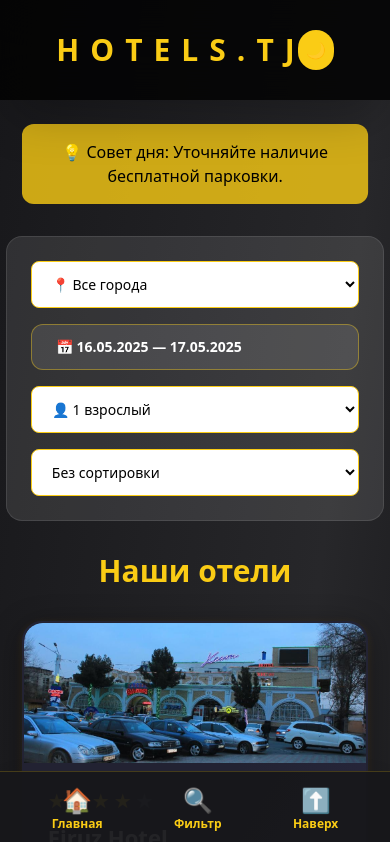
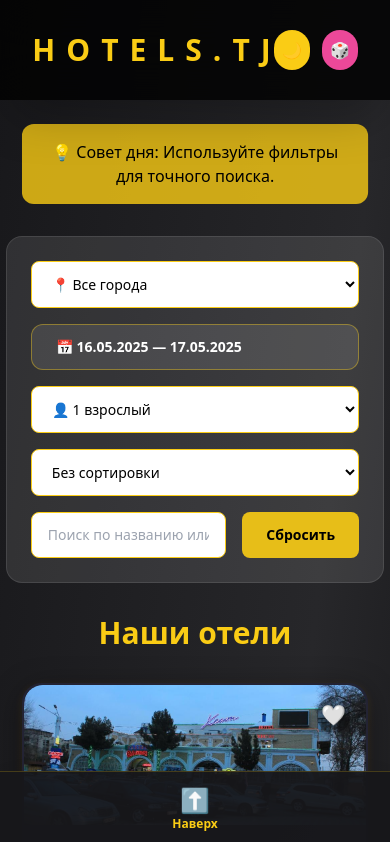
Before and after one commit to sharky21222/hotels.tj, a React (Create React App) app: page / in a window 390 px wide. Shown: the top 842 px of the page. Built offline with nearby package versions, Linux system fonts and the light colour scheme.

Commit message:
feat: залит весь проект

```diff
--- a/src/App.js
+++ b/src/App.js
@@ -3,7 +3,7 @@ import 'react-date-range/dist/styles.css';
 import 'react-date-range/dist/theme/default.css';
 
 import React, { useState, useMemo, useEffect, useRef } from 'react';
-import { Routes, Route, Link } from 'react-router-dom';
+import { Routes, Route, Link, useNavigate } from 'react-router-dom';
 import { motion, AnimatePresence } from 'framer-motion';
 import { DateRange } from 'react-date-range';
 import { ru } from 'date-fns/locale';
@@ -12,11 +12,11 @@ import { hotels } from './data/hotels';
 import HotelDetail from './pages/HotelDetail';
 import './index.css';
 
-// Константы
 const title = 'HOTELS.TJ'.split('');
 const cities = ['Душанбе', 'Пенджикент'];
 const sortVariants = [
   { value: '', label: 'Без сортировки' },
+  { value: 'fav', label: 'Сначала любимые' },
   { value: 'price-asc', label: 'По цене (дешевле)' },
   { value: 'price-desc', label: 'По цене (дороже)' },
   { value: 'stars', label: 'По рейтингу' },
@@ -26,33 +26,27 @@ const tips = [
   'Бронируйте заранее и экономьте.',
   'Обратите внимание на удобства Wi-Fi.',
   'Используйте фильтры для точного поиска.',
-  'Для экономии выбирайте будние дни.',
-  'Уточняйте наличие бесплатной парковки.',
-  'Обращайте внимание на рейтинг отеля.',
-  'Больше гостей — выгоднее бронирование.',
+  'Секрет: ищите отели с подарками для гостей!',
 ];
 
 export default function App() {
-  // ================== Тема ==================
+  // Тема
   const [theme, setTheme] = useState(() => {
     const stored = localStorage.getItem('theme');
     return stored || (window.matchMedia('(prefers-color-scheme: dark)').matches ? 'dark' : 'light');
   });
   useEffect(() => {
-    if (theme === 'dark') {
-      document.documentElement.classList.add('dark');
-    } else {
-      document.documentElement.classList.remove('dark');
-    }
+    if (theme === 'dark') document.documentElement.classList.add('dark');
+    else document.documentElement.classList.remove('dark');
     localStorage.setItem('theme', theme);
   }, [theme]);
 
-  // ================== Даты ==================
+  // Даты
   const today = new Date();
   const tomorrow = new Date(today);
   tomorrow.setDate(today.getDate() + 1);
 
-  // ================== Состояния фильтров ==================
+  // Состояния
   const [dateRange, setDateRange] = useState([{ startDate: today, endDate: tomorrow, key: 'selection' }]);
   const [showCalendar, setShowCalendar] = useState(false);
   const [city, setCity] = useState('');
@@ -70,35 +64,41 @@ export default function App() {
   const [tip, setTip] = useState('');
   const [showCopied, setShowCopied] = useState(false);
 
-  // ================== Инициализация ==================
+  // Новое: Избранное
+  const [favs, setFavs] = useState(() => {
+    try {
+      return JSON.parse(localStorage.getItem('favs_hotels') || '[]');
+    } catch { return []; }
+  });
+  useEffect(() => { localStorage.setItem('favs_hotels', JSON.stringify(favs)); }, [favs]);
+
+  // Новое: Поиск
+  const [search, setSearch] = useState('');
+  const searchRef = useRef();
+
+  // Инициализация
   useEffect(() => {
-    setTimeout(() => setLoading(false), 700);
+    setTimeout(() => setLoading(false), 600);
     setTip(tips[Math.floor(Math.random() * tips.length)]);
   }, []);
 
-  // ================== Скролл кнопка наверх ==================
+  // Скролл
   useEffect(() => {
     const onScroll = () => setScrollUp(window.scrollY > 420);
     window.addEventListener('scroll', onScroll);
     return () => window.removeEventListener('scroll', onScroll);
   }, []);
 
-  // ================== Pull-to-refresh для мобилок ==================
+  // Pull-to-refresh
   const touchStart = useRef(0);
   const touchMove = useRef(0);
   useEffect(() => {
-    function onStart(e) {
-      if (window.scrollY === 0) touchStart.current = e.touches[0].clientY;
-    }
+    function onStart(e) { if (window.scrollY === 0) touchStart.current = e.touches[0].clientY; }
     function onMove(e) {
       touchMove.current = e.touches[0].clientY;
-      if (touchMove.current - touchStart.current > 70 && window.scrollY === 0) {
-        setShowRefresh(true);
+      if (touchMove.current - touchStart.current > 70 && window.scrollY === 0) setShowRefresh(true);
     }
-    }
-    function onEnd() {
-      setShowRefresh(false);
-    }
+    function onEnd() { setShowRefresh(false); }
     window.addEventListener('touchstart', onStart, { passive: true });
     window.addEventListener('touchmove', onMove, { passive: true });
     window.addEventListener('touchend', onEnd);
@@ -109,25 +109,19 @@ export default function App() {
     };
   }, []);
 
-  // ================== Сброс фильтров ==================
+  // Сброс фильтров
   const resetFilters = () => {
-    setCity('');
-    setMinPrice('');
-    setMaxPrice('');
-    setOnlyWifi(false);
-    setOnlyBreakfast(false);
-    setStars('');
-    setSort('');
+    setCity(''); setMinPrice(''); setMaxPrice(''); setOnlyWifi(false); setOnlyBreakfast(false); setStars(''); setSort('');
   };
 
-  // ================== Количество ночей ==================
+  // Количество ночей
   const nights = useMemo(() => {
     const { startDate, endDate } = dateRange[0];
     const diff = (endDate - startDate) / (1000 * 60 * 60 * 24);
     return diff > 0 ? diff : 1;
   }, [dateRange]);
 
-  // ================== Фильтрация ==================
+  // Фильтрация и поиск
   const filteredHotels = useMemo(() => {
     let data = hotels.filter(h =>
       (!city || h.city === city) &&
@@ -137,25 +131,50 @@ export default function App() {
       (!onlyBreakfast || h.breakfast) &&
       (!stars || h.stars === +stars)
     );
+    if (search.trim()) {
+      const q = search.trim().toLowerCase();
+      data = data.filter(h =>
+        h.name.toLowerCase().includes(q) ||
+        h.description.toLowerCase().includes(q)
+      );
+    }
+    if (sort === 'fav') data = [...data].sort((a, b) => (favs.includes(b.id) ? 1 : 0) - (favs.includes(a.id) ? 1 : 0));
     if (sort === 'price-asc') data.sort((a, b) => a.price - b.price);
     if (sort === 'price-desc') data.sort((a, b) => b.price - a.price);
     if (sort === 'stars') data.sort((a, b) => (b.stars || 0) - (a.stars || 0));
     return data;
-  }, [city, minPrice, maxPrice, onlyWifi, onlyBreakfast, stars, sort]);
+  }, [city, minPrice, maxPrice, onlyWifi, onlyBreakfast, stars, sort, search, favs]);
 
-  // ================== Формат даты ==================
+  // Формат даты
   const fmt = d => d.toLocaleDateString('ru-RU', { day: '2-digit', month: '2-digit', year: 'numeric' });
   const dateDisplay = `${fmt(dateRange[0].startDate)} — ${fmt(dateRange[0].endDate)}`;
 
-  // ================== Копирование ==================
+  // Копирование
   function handleCopy(txt) {
     navigator.clipboard.writeText(txt);
     setShowCopied(true);
     setTimeout(() => setShowCopied(false), 1300);
   }
 
-  // ================== Баннер-акция для 3+ ночей ==================
+  // Быстрая навигация
+  const navigate = useNavigate();
+  function goToRandomHotel() {
+    const ids = filteredHotels.map(h => h.id);
+    if (ids.length === 0) return;
+    const randId = ids[Math.floor(Math.random() * ids.length)];
+    navigate(`/hotel/${randId}`);
+  }
+
+  // Секретное предложение
+  const showSecret = city === "Душанбе";
+
+  // Баннер-акция
   const showLongStay = nights >= 3;
+
+  // Добавить/убрать из избранного
+  function toggleFav(id) {
+    setFavs(favs.includes(id) ? favs.filter(x => x !== id) : [...favs, id]);
+  }
 
   return (
     <div className={`min-h-screen font-sans relative pb-24 transition-colors duration-500 ${
@@ -181,6 +200,7 @@ export default function App() {
               </motion.span>
             ))}
           </Link>
+          <div className="flex items-center gap-3">
             <button
               onClick={() => setTheme(prev => prev === 'light' ? 'dark' : 'light')}
               className="p-2 bg-yellow-400 rounded-full shadow hover:scale-110 transition"
@@ -188,6 +208,12 @@ export default function App() {
             >
               {theme === 'dark' ? '☀️' : '🌙'}
             </button>
+            <button
+              onClick={goToRandomHotel}
+              className="p-2 bg-pink-500 text-white rounded-full shadow hover:bg-pink-400 transition font-bold"
+              title="Случайный отель"
+            >🎲</button>
+          </div>
         </div>
       </header>
 
@@ -208,6 +234,20 @@ export default function App() {
             className="fixed top-[90px] left-1/2 -translate-x-1/2 z-[1200] bg-gradient-to-r from-pink-500 via-yellow-400 to-pink-400 text-black font-bold px-6 py-3 rounded-2xl shadow-2xl border-2 border-yellow-300 animate-bounce text-base"
           >
             🎁 Скидка 10% за бронь от 3 ночей!
+          </motion.div>
+        )}
+      </AnimatePresence>
+
+      {/* Секретное предложение */}
+      <AnimatePresence>
+        {showSecret && (
+          <motion.div
+            initial={{ opacity: 0, y: -30 }}
+            animate={{ opacity: 1, y: 0 }}
+            exit={{ opacity: 0, y: -30 }}
+            className="fixed top-[145px] left-1/2 -translate-x-1/2 z-[1200] bg-black/90 text-yellow-400 px-7 py-2 rounded-xl shadow-2xl font-bold animate-pulse border border-yellow-400"
+          >
+            🏆 Секретное предложение для Душанбе: бесплатный апгрейд номера!
           </motion.div>
         )}
       </AnimatePresence>
@@ -271,17 +311,11 @@ export default function App() {
                 animate={{ opacity: 1, y: 0 }}
                 transition={{ duration: 0.4 }}
               >
-                <select
-                  value={city}
-                  onChange={e => setCity(e.target.value)}
+                <select value={city} onChange={e => setCity(e.target.value)}
                   className="bg-white text-black dark:bg-zinc-700 dark:text-white rounded-lg px-4 py-3 md:px-6 md:py-4 border border-yellow-400 hover:bg-yellow-300 transition w-full sm:w-auto text-sm md:text-base"
                 >
                   <option value="">📍 Все города</option>
-                  {cities.map(c => (
-                    <option key={c} value={c}>
-                      📍 {c}
-                    </option>
-                  ))}
+                  {cities.map(c => <option key={c} value={c}>📍 {c}</option>)}
                 </select>
                 <button
                   onClick={() => setShowCalendar(true)}
@@ -313,17 +347,24 @@ export default function App() {
                     </option>
                   ))}
                 </select>
-                {/* Фильтр убираем на мобилке, так как внизу есть! */}
+                {/* Быстрый поиск */}
+                <input
+                  ref={searchRef}
+                  value={search}
+                  onChange={e => setSearch(e.target.value)}
+                  placeholder="Поиск по названию или описанию..."
+                  className="flex-1 min-w-[150px] max-w-xs rounded-lg px-4 py-3 border border-yellow-400 dark:bg-zinc-700 dark:text-white bg-white text-black text-sm md:text-base"
+                />
                 <button
-                  onClick={() => setFilterOpen(true)}
-                  className="xl:hidden ml-auto bg-yellow-400/90 hover:bg-yellow-300 text-black rounded-lg font-bold px-6 py-3 md:px-8 md:py-4 transition text-sm md:text-base hidden sm:inline-block"
+                  onClick={resetFilters}
+                  className="ml-auto bg-yellow-400/90 hover:bg-yellow-300 text-black rounded-lg font-bold px-6 py-3 md:px-8 md:py-4 transition text-sm md:text-base"
                 >
-                  Фильтры
+                  Сбросить
                 </button>
               </motion.div>
 
               <div className="max-w-7xl mx-auto grid grid-cols-1 xl:grid-cols-[320px_1fr] gap-8 px-4 md:px-8 xl:px-0">
-                {/* Sidebar */}
+                {/* Sidebar (можно убрать если не надо, но пусть будет для стиля) */}
                 <aside className="hidden xl:block sticky top-32 self-start">
                   <div className="bg-white/10 dark:bg-zinc-800 border border-white/10 p-8 rounded-2xl shadow-2xl">
                     <h3 className="text-2xl font-bold text-yellow-400 mb-5">Фильтры</h3>
@@ -378,104 +419,8 @@ export default function App() {
                       />
                       Завтрак
                     </label>
-                    <button
-                      onClick={resetFilters}
-                      className="w-full bg-yellow-400 text-black py-3 rounded-xl font-semibold shadow hover:bg-yellow-300 transition text-base"
-                    >
-                      Сбросить
-                    </button>
                   </div>
                 </aside>
-
-                {/* Mobile Drawer */}
-                <AnimatePresence>
-                  {filterOpen && (
-                    <>
-                      <motion.div
-                        initial={{ opacity: 0 }}
-                        animate={{ opacity: 0.5 }}
-                        exit={{ opacity: 0 }}
-                        onClick={() => setFilterOpen(false)}
-                        className="fixed inset-0 bg-black z-30 xl:hidden"
-                      />
-                      <motion.aside
-                        initial={{ x: '-100%', opacity: 0 }}
-                        animate={{ x: 0, opacity: 1 }}
-                        exit={{ x: '-100%', opacity: 0 }}
-                        transition={{ type: 'spring', stiffness: 330, damping: 32 }}
-                        className="fixed top-0 left-0 z-40 w-80 h-full bg-gradient-to-br from-zinc-900 to-zinc-800 p-6 shadow-2xl border-r border-yellow-300/20 rounded-tr-3xl rounded-br-3xl xl:hidden overflow-y-auto"
-                      >
-                        <div className="flex justify-between items-center mb-6">
-                          <h3 className="text-xl font-bold text-yellow-400">Фильтры</h3>
-                          <button
-                            onClick={() => setFilterOpen(false)}
-                            className="bg-red-500 hover:bg-red-400 text-white rounded-lg px-3 py-1 font-bold"
-                          >
-                            Закрыть ✕
-                          </button>
-                        </div>
-                        {/* Контент фильтра как в сайдбаре */}
-                        <label className="block mb-4 text-white/90">
-                          Цена от:
-                          <input
-                            type="number"
-                            placeholder="Мин"
-                            value={minPrice}
-                            onChange={e => setMinPrice(e.target.value)}
-                            className="w-full bg-white/15 px-4 py-3 rounded mt-2 mb-3"
-                          />
-                        </label>
-                        <label className="block mb-4 text-white/90">
-                          Цена до:
-                          <input
-                            type="number"
-                            placeholder="Макс"
-                            value={maxPrice}
-                            onChange={e => setMaxPrice(e.target.value)}
-                            className="w-full bg-white/15 px-4 py-3 rounded mt-2 mb-3"
-                          />
-                        </label>
-                        <label className="block mb-4 text-white/90">
-                          Звезды:
-                          <select
-                            value={stars}
-                            onChange={e => setStars(e.target.value)}
-                            className="w-full bg-white/15 px-4 py-3 rounded mt-2"
-                          >
-                            <option value="">Любые</option>
-                            <option value="3">★★★</option>
-                            <option value="4">★★★★</option>
-                            <option value="5">★★★★★</option>
-                          </select>
-                        </label>
-                        <label className="flex items-center gap-3 text-white/90 mb-4">
-                          <input
-                            type="checkbox"
-                            checked={onlyWifi}
-                            onChange={e => setOnlyWifi(e.target.checked)}
-                            className="accent-yellow-400 w-5 h-5"
-                          />
-                          Wi-Fi
-                        </label>
-                        <label className="flex items-center gap-3 text-white/90 mb-6">
-                          <input
-                            type="checkbox"
-                            checked={onlyBreakfast}
-                            onChange={e => setOnlyBreakfast(e.target.checked)}
-                            className="accent-yellow-400 w-5 h-5"
-                          />
-                          Завтрак
-                        </label>
-                        <button
-                          onClick={resetFilters}
-                          className="w-full bg-yellow-400 text-black py-3 rounded-xl font-semibold shadow hover:bg-yellow-300 transition text-base"
-                        >
-                          Сбросить
-                        </button>
-                      </motion.aside>
-                    </>
-                  )}
-                </AnimatePresence>
 
                 {/* Main Content */}
                 <main className="w-full xl:pl-6">
@@ -518,8 +463,18 @@ export default function App() {
                               animate={{ opacity: 1, y: 0, scale: 1 }}
                               transition={{ delay: i * 0.1 }}
                               whileHover={{ y: -12, scale: 1.05, boxShadow: '0 20px 60px #ffbb3355' }}
-                              className="hotel-card bg-white/10 dark:bg-zinc-900 border border-yellow-400/10 rounded-3xl shadow-2xl overflow-hidden hover:border-yellow-400 transition-all"
+                              className="hotel-card bg-white/10 dark:bg-zinc-900 border border-yellow-400/10 rounded-3xl shadow-2xl overflow-hidden hover:border-yellow-400 transition-all relative"
                             >
+                              {/* ИЗБРАННОЕ */}
+                              <button
+                                onClick={e => { e.preventDefault(); toggleFav(h.id); }}
+                                className={`absolute top-3 right-4 z-10 text-xl rounded-full p-1 shadow-xl
+                                  ${favs.includes(h.id) ? 'text-pink-400 bg-yellow-200' : 'text-gray-400 bg-black/30 hover:text-yellow-400'}
+                                `}
+                                title={favs.includes(h.id) ? "Убрать из любимых" : "В любимые"}
+                              >
+                                {favs.includes(h.id) ? '❤️' : '🤍'}
+                              </button>
                               <Link to={`/hotel/${h.id}`}>
                                 <img
                                   src={h.images[0]}
@@ -555,17 +510,9 @@ export default function App() {
                 </main>
               </div>
 
-              {/* Mobile Bottom Nav */}
+              {/* Мобильная навигация: только НАВЕРХ! */}
               <div className="fixed bottom-0 left-0 w-full z-[100] sm:hidden">
-                <div className="flex bg-zinc-900/95 border-t border-yellow-400/20 justify-around items-center py-3 px-4 shadow-2xl">
-                  <Link to="/" className="flex flex-col items-center text-yellow-400 font-bold">
-                    <span className="text-2xl">🏠</span>
-                    <span className="text-xs">Главная</span>
-                  </Link>
-                  <button onClick={() => setFilterOpen(true)} className="flex flex-col items-center text-yellow-400 font-bold">
-                    <span className="text-2xl">🔍</span>
-                    <span className="text-xs">Фильтр</span>
-                  </button>
+                <div className="flex bg-zinc-900/95 border-t border-yellow-400/20 justify-center items-center py-3 px-4 shadow-2xl">
                   <button onClick={() => window.scrollTo({ top: 0, behavior: 'smooth' })} className="flex flex-col items-center text-yellow-400 font-bold">
                     <span className="text-2xl">⬆️</span>
                     <span className="text-xs">Наверх</span>
@@ -584,7 +531,7 @@ export default function App() {
         © 2025 Ниязов Амир — Лучшие отели Таджикистана
       </footer>
 
-      {/* Scroll Up Button */}
+      {/* Scroll Up Button (ПК) */}
       <AnimatePresence>
         {scrollUp && (
           <motion.button
```
Lines whose indentation alone changed are shown as unchanged.
